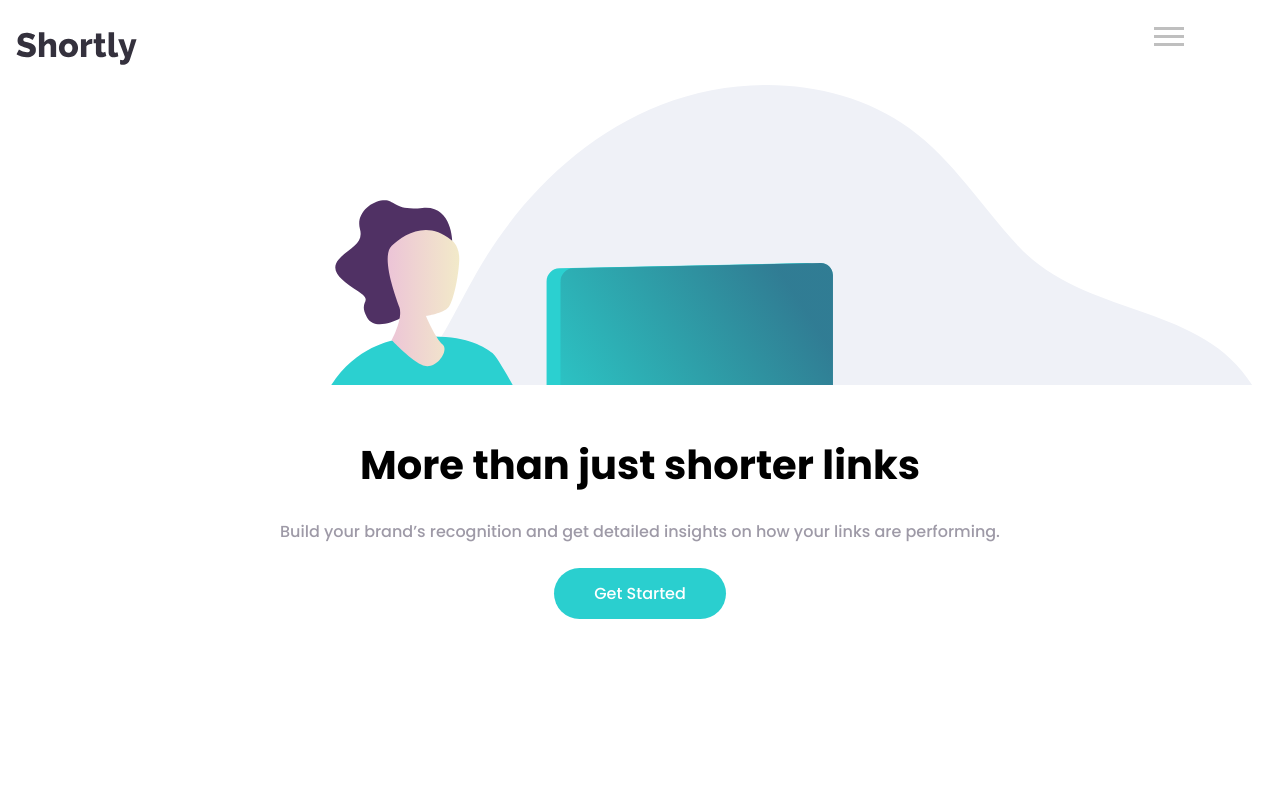
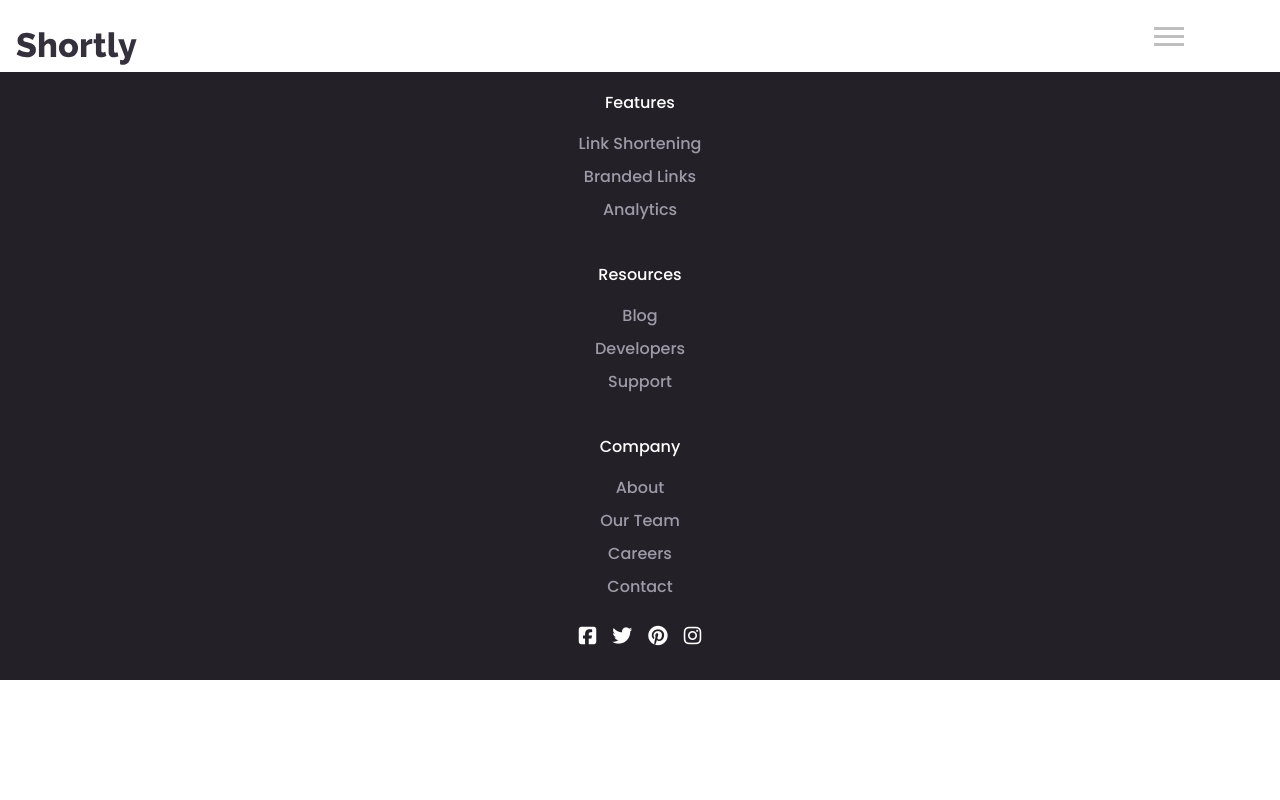
Before and after one commit to May0505/URL_shortener, a React (Create React App) app: page / in a window 1280 px wide. Shown: the top 800 px of the page. Built offline with nearby package versions, Linux system fonts and the light colour scheme.

Commit message:
路徑修正

```diff
--- a/src/App.js
+++ b/src/App.js
@@ -13,7 +13,7 @@
     <div className='App'>
       <Nav />
       <Routes>
-        <Route path='/' element={<Homepage />} />
+        <Route path='/URL_shortener' element={<Homepage />} />
         <Route path='features' element={<Features />} />
         <Route path='resources' element={<Resources />} />
         <Route path='pricing' element={<Pricing />} />
```
